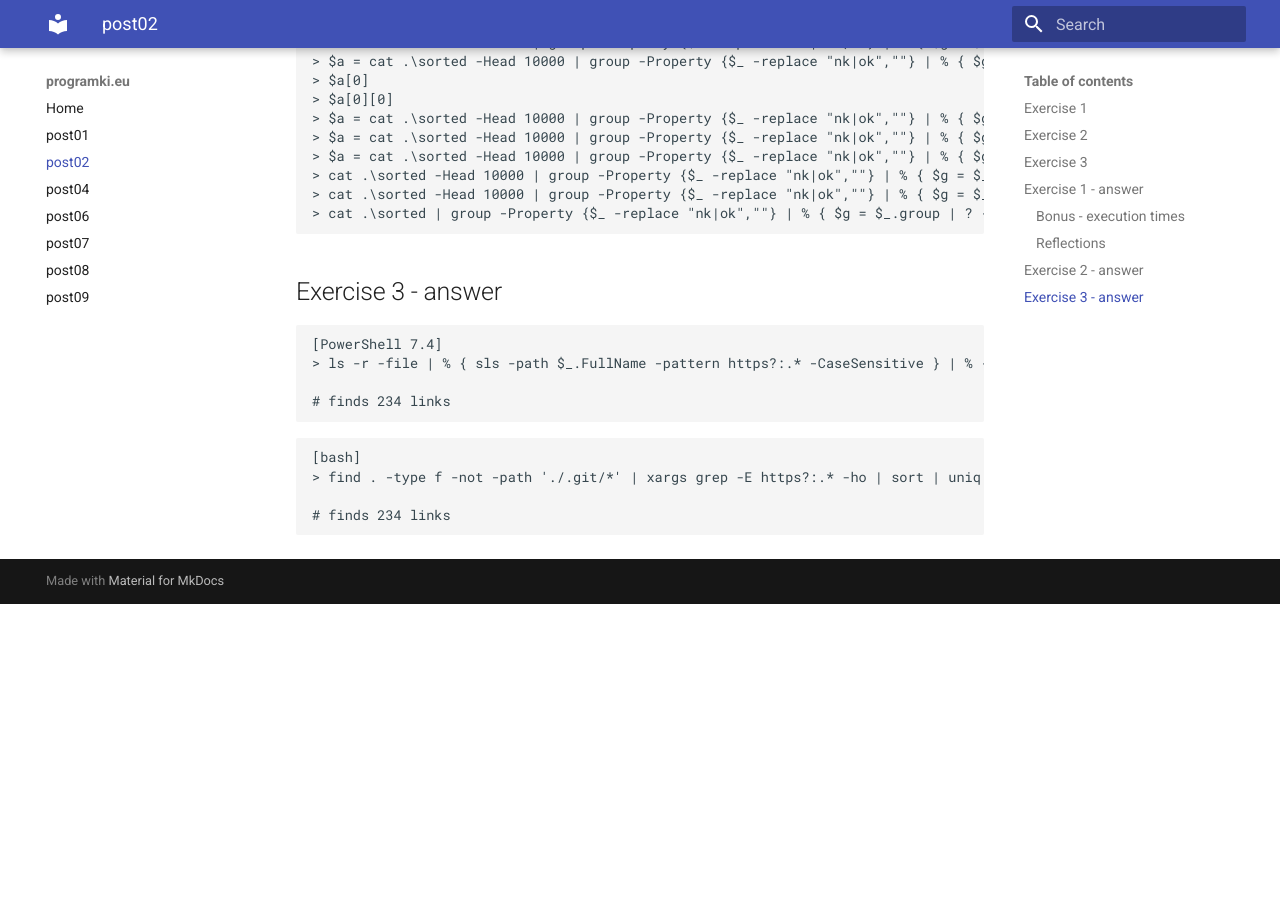
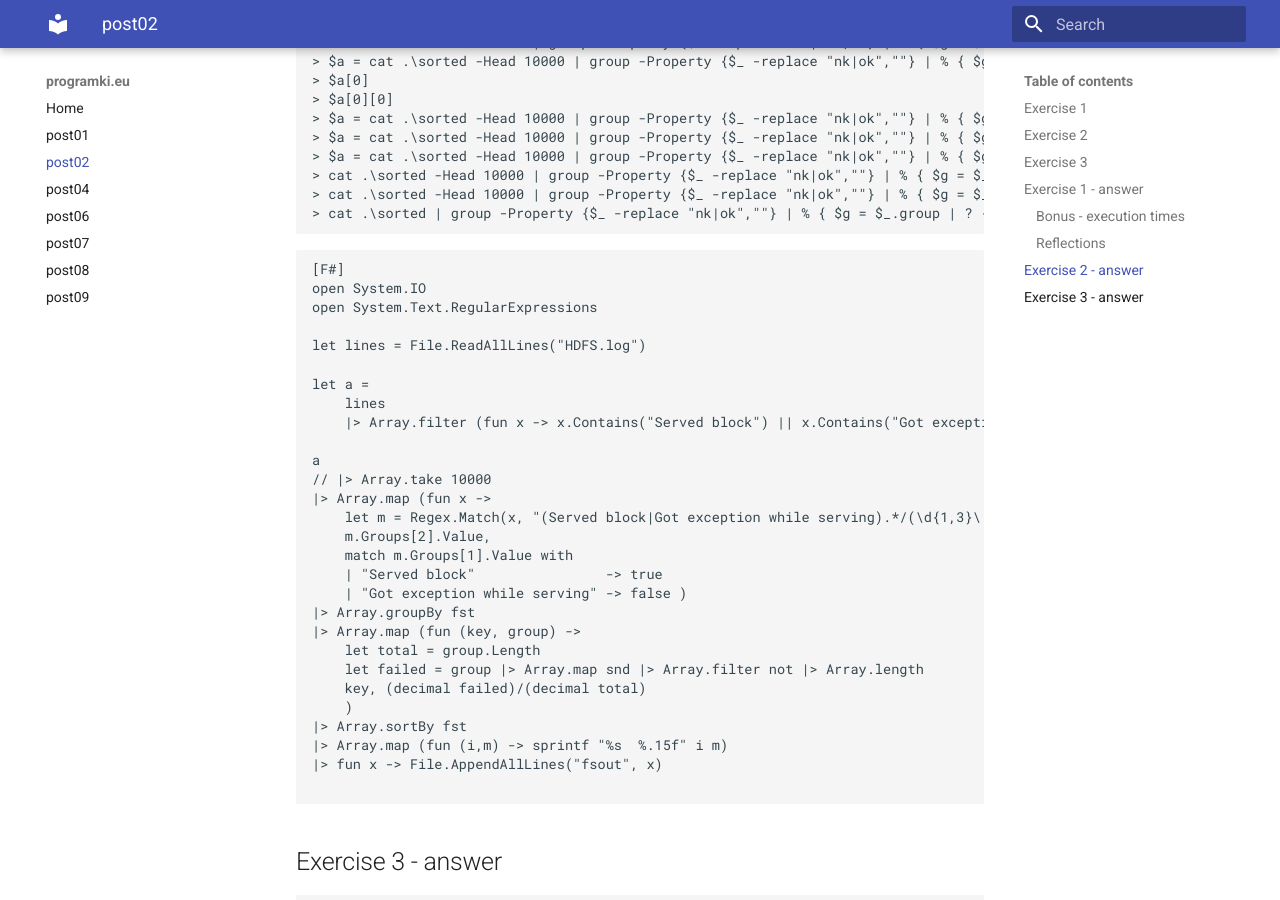
Before and after one commit to inwenis/blog, an MkDocs documentation site: the page built from docs/post02.md, in a window 1280 px wide and 900 px high, scrolled down 5482 px. Built offline with MkDocs 1.6.1 and Material for MkDocs 9.7.7, drawn with Linux system fonts in a browser that asks for light colours; before the commit the page ends 6086 px from its top, so only the background shows below that.

Commit message:
add F# solution

````diff
--- a/docs/post02.md
+++ b/docs/post02.md
@@ -262,6 +262,36 @@ This is how I got to the answer:
 > cat .\sorted | group -Property {$_ -replace "nk|ok",""} | % { $g = $_.group | ? {$_.contains("nk") }; $x = @($_.name, (($g.Length) / ($_.count))); return ,$x } | % { write-output "$_" }
 ```
 
+```F#
+[F#]
+open System.IO
+open System.Text.RegularExpressions
+
+let lines = File.ReadAllLines("HDFS.log")
+
+let a =
+    lines
+    |> Array.filter (fun x -> x.Contains("Served block") || x.Contains("Got exception while serving"))
+
+a
+// |> Array.take 10000
+|> Array.map (fun x ->
+    let m = Regex.Match(x, "(Served block|Got exception while serving).*/(\d{1,3}\.\d{1,3}\.\d{1,3}\.\d{1,3})")
+    m.Groups[2].Value,
+    match m.Groups[1].Value with
+    | "Served block"                -> true
+    | "Got exception while serving" -> false )
+|> Array.groupBy fst
+|> Array.map (fun (key, group) ->
+    let total = group.Length
+    let failed = group |> Array.map snd |> Array.filter not |> Array.length
+    key, (decimal failed)/(decimal total)
+    )
+|> Array.sortBy fst
+|> Array.map (fun (i,m) -> sprintf "%s  %.15f" i m)
+|> fun x -> File.AppendAllLines("fsout", x)
+
+```
 
 ## Exercise 3 - answer
 
````
